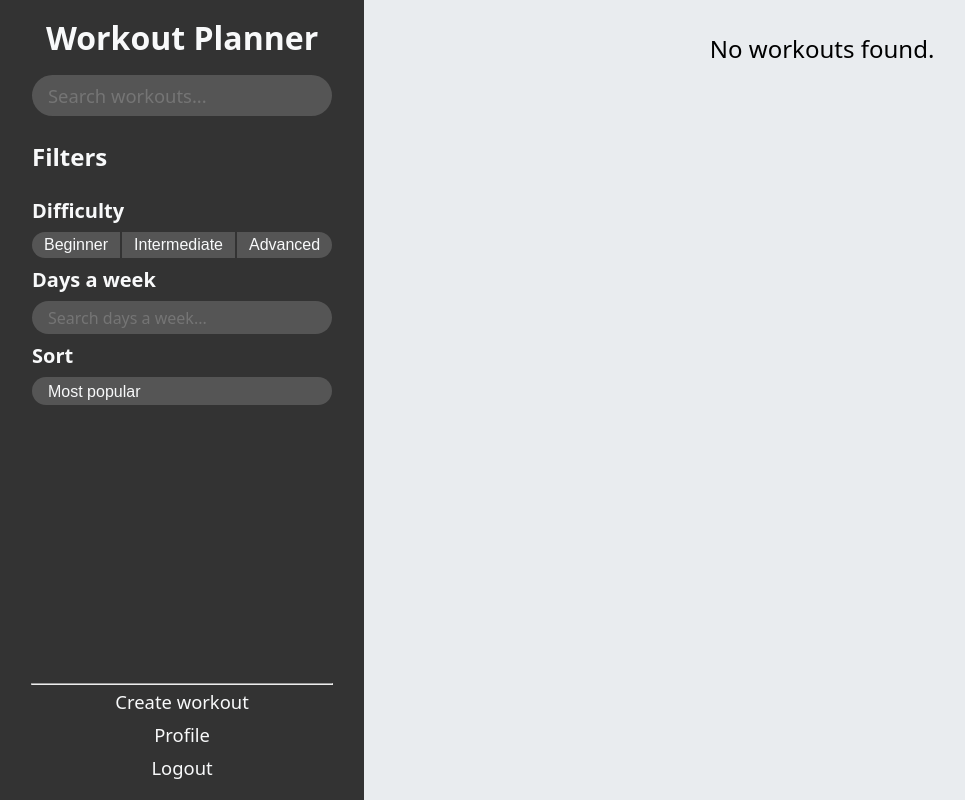
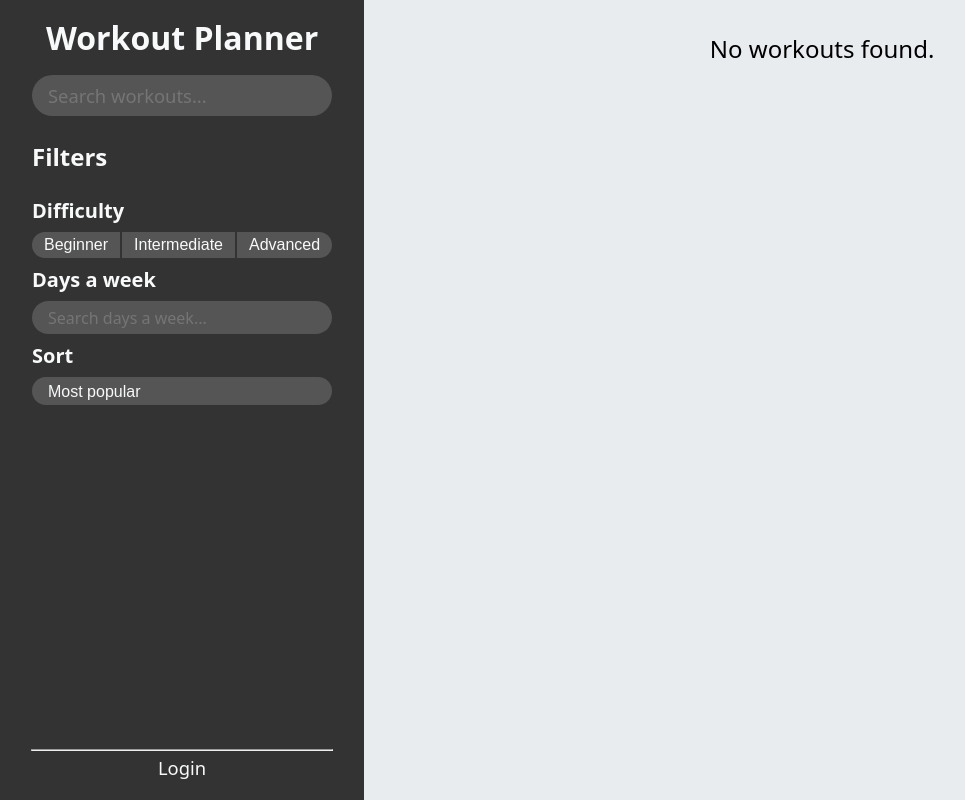
Before and after one commit to szymonbogdal/workout-blog, a PHP site: page /workout_blog/ in a window 1280 px wide. Shown: the whole page, without its empty margins (0-965 px from the left). Run offline with PHP 8.4, Linux system fonts and the light colour scheme; data that the repository does not hold is empty.

Commit message:
home.php show different options on sidebar if user is not logged in

```diff
--- a/src/views/home.php
+++ b/src/views/home.php
@@ -23,9 +23,15 @@
     </section>
     <section class="user-data">
       <hr class="separator">
-      <p class="profile-link" id="openModal">Create workout</p>
-      <p class="profile-link">Profile</p>
-      <p class="profile-link" id="logoutButton">Logout</p>
+      <?php
+        if(isset($_SESSION['user_id'])){
+          echo "<p class='profile-link' id='openModal'>Create workout</p>";
+          echo "<p class='profile-link'>Profile</p>";
+          echo "<p class='profile-link' id='logoutButton'>Logout</p>";
+        }else{
+          echo "<p class='profile-link' id='loginButton'>Login</p>";
+        }
+      ?>
     </section>
   </div>
 
```
